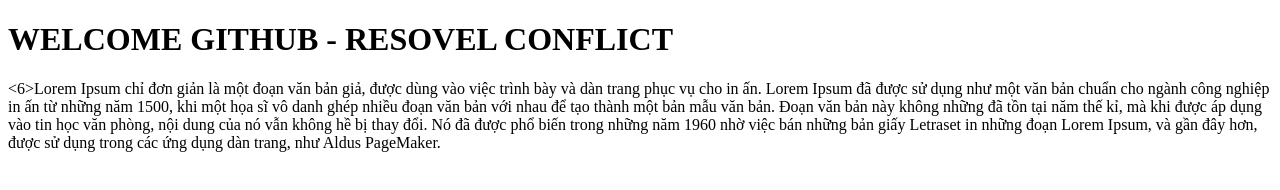
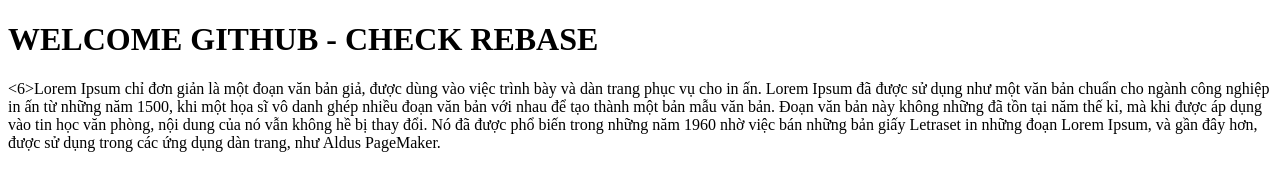
Before and after one commit to nguyenphuthao/test, a plain HTML site: page index.html in a window 1280 px wide. Drawn offline with Linux system fonts and the light colour scheme.

Commit message:
Update index.html

```diff
--- a/index.html
+++ b/index.html
@@ -7,7 +7,7 @@
 
 <body>
 <h1>
-WELCOME GITHUB - RESOVEL CONFLICT
+WELCOME GITHUB - CHECK REBASE
 </h1>
 <6>Lorem Ipsum chỉ đơn giản là một đoạn văn bản giả, được dùng vào việc trình bày và dàn trang phục vụ cho in ấn. Lorem Ipsum đã được sử dụng như một văn bản chuẩn cho ngành công nghiệp in ấn từ những năm 1500, khi một họa sĩ vô danh ghép nhiều đoạn văn bản với nhau để tạo thành một bản mẫu văn bản. Đoạn văn bản này không những đã tồn tại năm thế kỉ, mà khi được áp dụng vào tin học văn phòng, nội dung của nó vẫn không hề bị thay đổi. Nó đã được phổ biến trong những năm 1960 nhờ việc bán những bản giấy Letraset in những đoạn Lorem Ipsum, và gần đây hơn, được sử dụng trong các ứng dụng dàn trang, như Aldus PageMaker.</h6>
 </body>
```
